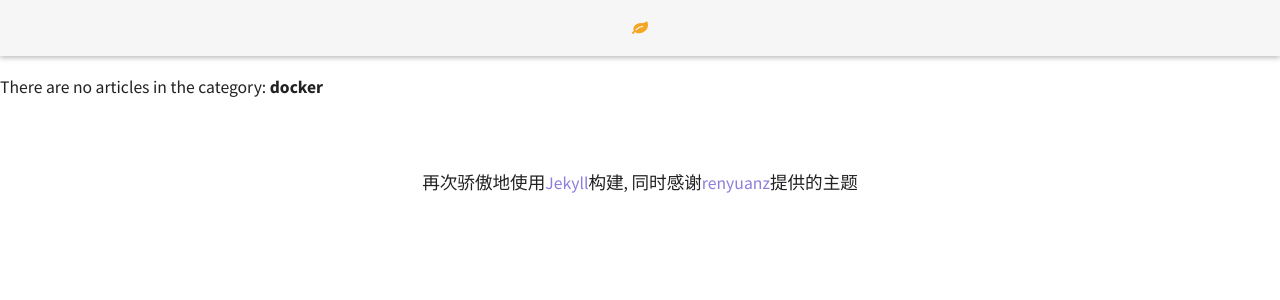
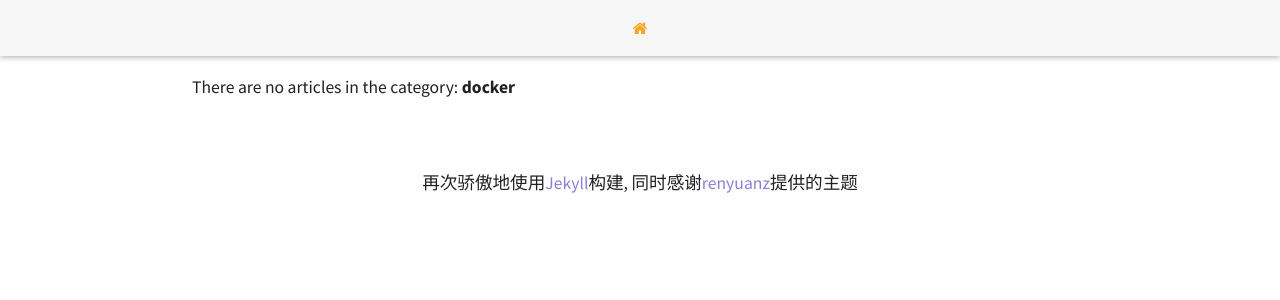
Before and after one commit to diablowu/diablowu.github.io, a Jekyll site: the page built from categories/category-docker.html, in a window 1280 px wide. Shown: the top 300 px of the page. Built offline with Jekyll 4.4.1, drawn with Linux system fonts in a browser that asks for light colours; nearby versions of some CDN libraries; comment, search, counter and statistics services are not loaded.

Commit message:
1.把fontaswsome 改成cdn链接 2.category页变的好看点 :smile: 3.intro短一些 4.章页去掉read-time改为显示category 5.home、next、privious更换了图标

```diff
--- a/_config.yml
+++ b/_config.yml
@@ -48,10 +48,9 @@ owner:
   avatar: "http://dbimg.u.qiniudn.com/img/avatar.png"
   intro: |
     新技术的狂热爱好者，会用Java、Node、Python、Ruby、JS敲代码，爱捣鼓点硬件，
-    什么树莓派、Arduino都折腾过，用sharp粉尘传感器做过一个室内粉尘监控设备，
-    还用IR红外接收器学习歌华有线的遥控器然后通过手机控制过电视。目前致力推动Docker
-    的发展，对容器化的未来抱有无限希望。会点安全渗透，脚本小子罢了。最近痴迷NFL，球买了、
-    帽子（不是头盔）买了，就差手套了，估计马上就要投入到这项男人的运动中去。
+    什么树莓派、Arduino都折腾过，用粉尘传感器做过室内粉尘监控，
+    还用红外接收器学习遥控器然后通过手机控制过电视。目前致力推动Docker
+    的发展，对容器化的未来抱有无限希望。会点安全渗透，脚本小子罢了。最近痴迷NFL，估计马上就要投入到这项男人的运动中去。
 
   bio: "Talk is cheap. Show me the code."
   email: wubo19842008@gmail.com
--- a/_includes/head.html
+++ b/_includes/head.html
@@ -7,7 +7,7 @@
   <meta name="description" content="{% if page.excerpt %}{{ page.excerpt | strip_html | strip_newlines | truncate: 160 }}{% else %}{{ site.description }}{% endif %}">
 
   <!-- CSS files -->
-  <link rel="stylesheet" href="{{ site.url }}/css/font-awesome.min.css">
+  <link rel="stylesheet" href="//cdn.bootcss.com/font-awesome/4.5.0/css/font-awesome.min.css">
   <link rel="stylesheet" href="{{ site.url }}/css/main.css">
 
   <link rel="canonical" href="{{ page.url | replace:'index.html','' | prepend: site.url }}">
--- a/_includes/nav.html
+++ b/_includes/nav.html
@@ -5,7 +5,7 @@
         {% if page.previous %}
         <a href="{{ site.url }}{{ page.previous.url }}" title="{{ page.previous.title }}">
           <div class="post-nav-btn">
-            <div class="post-nav-text"><span class="danger-text-color"><i class="fa fa-angle-left"></i> ~ </span><span class="hidden-md primary-text-color">{{ page.previous.title }}</span></div>
+            <div class="post-nav-text"><span class="danger-text-color"><i class="fa fa-chevron-circle-left"></i>&nbsp;</span><span class="hidden-md primary-text-color">{{ page.previous.title }}</span></div>
           </div>
         </a>
         {% endif %}
@@ -14,7 +14,7 @@
     <div class="col s2">
       <a href="{{ site.url }}/">
         <div class="leonids-icon">
-          <i class="fa fa-leaf"></i>
+          <i class="fa fa-home"></i>
         </div>
       </a>
     </div>
@@ -23,7 +23,7 @@
         {% if page.next %}
         <a href="{{ site.url }}{{ page.next.url }}" title="{{ page.previous.title }}">
           <div class="post-nav-btn">
-            <div class="post-nav-text"><span class="hidden-md primary-text-color">{{ page.next.title }}</span><span class="success-text-color"> ~ <i class="fa fa-angle-right"></i></span></div>
+            <div class="post-nav-text"><span class="hidden-md primary-text-color">{{ page.next.title }}</span><span class="success-text-color">&nbsp;<i class="fa fa-chevron-circle-right"></i></span></div>
           </div>
         </a>
         {% endif %}
--- a/_layouts/category.html
+++ b/_layouts/category.html
@@ -1,6 +1,7 @@
 ---
-layout: default
+layout: one-col
 ---
+
 
 {% if site.categories[page.slug] %}
 
--- /dev/null
+++ b/_layouts/one-col.html
@@ -0,0 +1,15 @@
+<!DOCTYPE html>
+<html lang="en">
+
+{% include head.html %}
+
+<body>
+  {% include nav.html %}
+  <div class="container">
+    {{ content }}
+
+  </div>
+  {% include footer.html %}
+  {% include js.html %}
+</body>
+</html>
--- a/_layouts/post.html
+++ b/_layouts/post.html
@@ -27,7 +27,10 @@ layout: default
           {{ page.date | date: "%-d %b %Y" | upcase }}
         </span>
         •
-        {% include read_time.html %}
+        <!-- {% include read_time.html %} -->
+        {% for tag in page.tags %}
+        <a href="/tags/#{{tag}}">{{tag}}</a>
+        {% endfor %}
       </span>
 
     </header>
```
